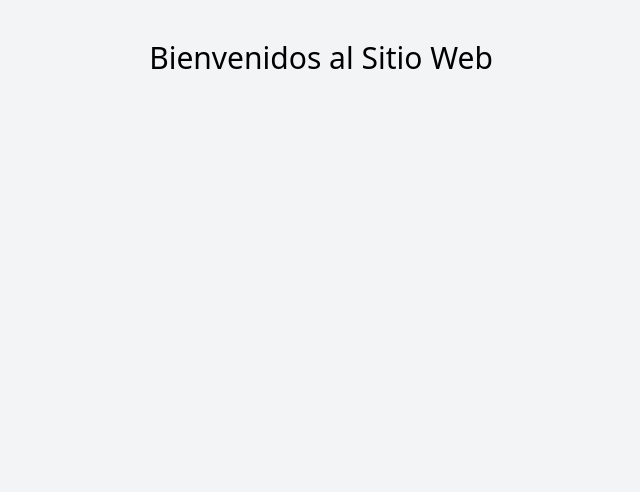
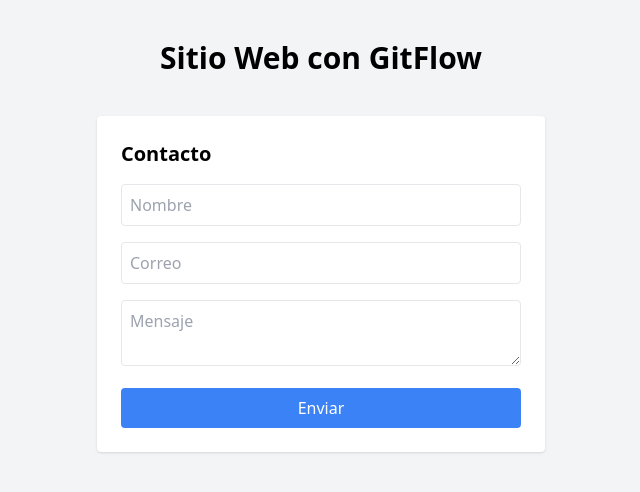
Before and after one commit to vallegrande/ase251s2_t01_labGitFlow, a Flask app: page / in a window 1280 px wide. Shown: the top 492 px of the page, without its empty margins (319-959 px from the left). Run offline with Flask 3, Linux system fonts and the light colour scheme; some libraries are stand-ins or nearby versions.

Commit message:
feat(form): add contact form with validations

```diff
--- a/static/js/script.js
+++ b/static/js/script.js
@@ -0,0 +1,11 @@
+document.getElementById('contact-form').addEventListener('submit', function(e) {
+  e.preventDefault();
+  const name = document.getElementById('name').value;
+  const email = document.getElementById('email').value;
+  const message = document.getElementById('message').value;
+  if (!name || !email || !message) {
+    alert('Por favor, completa todos los campos.');
+    return;
+  }
+  alert('Formulario enviado con éxito.');
+});
--- a/templates/index.html
+++ b/templates/index.html
@@ -1,11 +1,25 @@
 <!DOCTYPE html>
 <html lang="es">
 <head>
-    <meta charset="UTF-8">
-    <title>Sitio Web</title>
-    <script src="https://cdn.tailwindcss.com"></script>
+  <meta charset="UTF-8">
+  <title>Sitio Web - GitFlow</title>
+  <script src="https://cdn.tailwindcss.com"></script>
 </head>
 <body class="bg-gray-100">
-    <h1 class="text-3xl text-center mt-10">Bienvenidos al Sitio Web</h1>
+
+  <h1 class="text-3xl font-bold text-center mt-10">Sitio Web con GitFlow</h1>
+
+  <!-- FORMULARIO DE CONTACTO -->
+  <div class="max-w-md mx-auto mt-10">
+    <form id="contact-form" class="space-y-4 bg-white p-6 rounded shadow">
+      <h2 class="text-xl font-bold">Contacto</h2>
+      <input type="text" id="name" placeholder="Nombre" class="w-full p-2 border rounded">
+      <input type="email" id="email" placeholder="Correo" class="w-full p-2 border rounded">
+      <textarea id="message" placeholder="Mensaje" class="w-full p-2 border rounded"></textarea>
+      <button type="submit" class="bg-blue-500 text-white p-2 rounded w-full">Enviar</button>
+    </form>
+  </div>
+
+  <script src="/static/js/script.js"></script>
 </body>
 </html>
```
Also changed, not shown: 2 other files.
